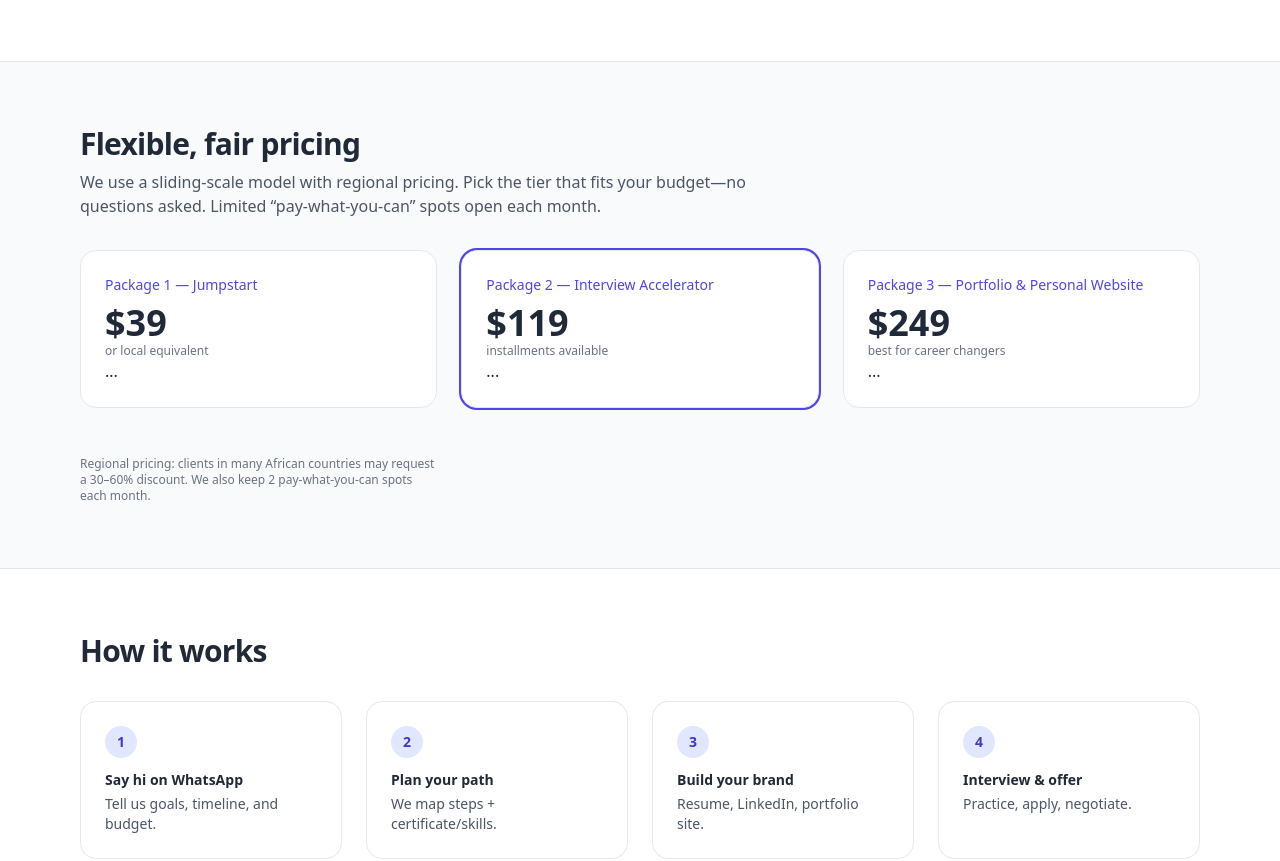
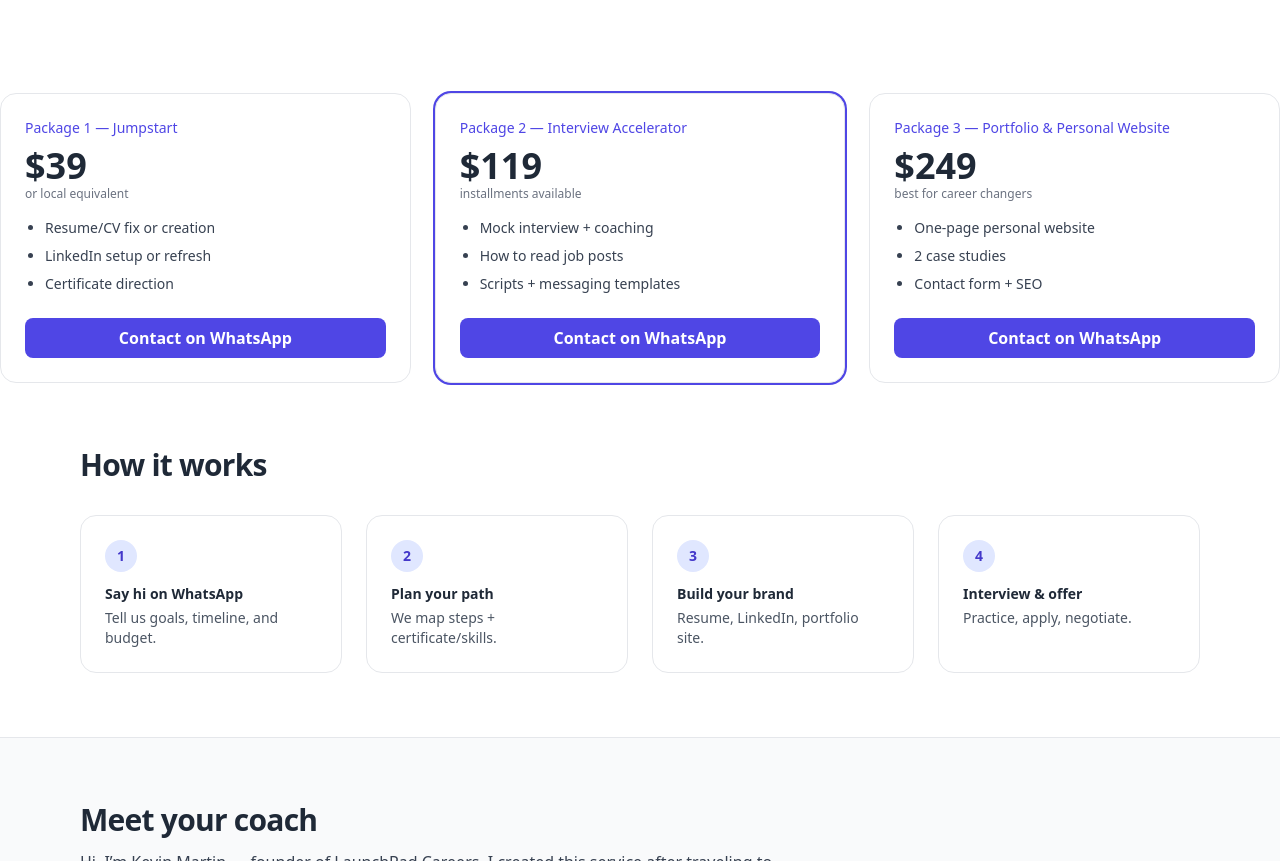
Before and after one commit to klkid969/launchpad-careers-site, a plain HTML site: page index.html in a window 1280 px wide. Shown: the part 1388-2249 px from the top of the page. Drawn offline with nearby package versions, Linux system fonts and the light colour scheme.

Commit message:
Update index.html

```diff
--- a/index.html
+++ b/index.html
@@ -148,42 +148,62 @@
 </div>
   </section>
 
-  <!-- Pricing -->
-  <section id="pricing" class="bg-gray-50 border-y">
-    <div class="max-w-6xl mx-auto px-4 py-16">
-      <h2 class="text-3xl font-bold tracking-tight">Flexible, fair pricing</h2>
-      <p class="mt-2 text-gray-600 max-w-2xl">
-        We use a sliding‑scale model with regional pricing. Pick the tier that fits your budget—no questions asked. Limited “pay‑what‑you‑can” spots open each month.
-      </p>
+ <div class="mt-8 grid md:grid-cols-3 gap-6">
 
-      <div class="mt-8 grid md:grid-cols-3 gap-6">
-        <!-- Package 1 in Pricing -->
+  <!-- Package 1 Pricing -->
   <div class="rounded-2xl border bg-white p-6">
     <p class="text-sm font-medium text-indigo-600">Package 1 — Jumpstart</p>
     <p class="mt-2 text-4xl font-extrabold">$39</p>
     <p class="text-xs text-gray-500">or local equivalent</p>
-  ...
+    <ul class="mt-4 space-y-2 text-sm text-gray-700 list-disc ml-5">
+      <li>Resume/CV fix or creation</li>
+      <li>LinkedIn setup or refresh</li>
+      <li>Certificate direction</li>
+    </ul>
+    <a
+      href="https://wa.me/19292574436?text=I%20am%20interested%20in%20Package%201%20-%20Jumpstart"
+      class="mt-6 block text-center rounded-lg bg-indigo-600 text-white py-2 font-semibold hover:bg-indigo-700"
+    >
+      Contact on WhatsApp
+    </a>
   </div>
 
-<!-- Package 2 in Pricing -->
+  <!-- Package 2 Pricing -->
   <div class="rounded-2xl border bg-white p-6 ring-2 ring-indigo-600">
     <p class="text-sm font-medium text-indigo-600">Package 2 — Interview Accelerator</p>
     <p class="mt-2 text-4xl font-extrabold">$119</p>
     <p class="text-xs text-gray-500">installments available</p>
-  ...
+    <ul class="mt-4 space-y-2 text-sm text-gray-700 list-disc ml-5">
+      <li>Mock interview + coaching</li>
+      <li>How to read job posts</li>
+      <li>Scripts + messaging templates</li>
+    </ul>
+    <a
+      href="https://wa.me/19292574436?text=I%20am%20interested%20in%20Package%202%20-%20Interview%20Accelerator"
+      class="mt-6 block text-center rounded-lg bg-indigo-600 text-white py-2 font-semibold hover:bg-indigo-700"
+    >
+      Contact on WhatsApp
+    </a>
   </div>
 
-<!-- Package 3 in Pricing -->
+  <!-- Package 3 Pricing -->
   <div class="rounded-2xl border bg-white p-6">
     <p class="text-sm font-medium text-indigo-600">Package 3 — Portfolio &amp; Personal Website</p>
     <p class="mt-2 text-4xl font-extrabold">$249</p>
     <p class="text-xs text-gray-500">best for career changers</p>
-  ...
+    <ul class="mt-4 space-y-2 text-sm text-gray-700 list-disc ml-5">
+      <li>One-page personal website</li>
+      <li>2 case studies</li>
+      <li>Contact form + SEO</li>
+    </ul>
+    <a
+      href="https://wa.me/19292574436?text=I%20am%20interested%20in%20Package%203%20-%20Portfolio%20%26%20Website"
+      class="mt-6 block text-center rounded-lg bg-indigo-600 text-white py-2 font-semibold hover:bg-indigo-700"
+    >
+      Contact on WhatsApp
+    </a>
   </div>
 
-      <p class="mt-6 text-xs text-gray-500">
-        Regional pricing: clients in many African countries may request a 30–60% discount. We also keep 2 pay‑what‑you‑can spots each month.
-      </p>
 </div>
 </section>
 
```
Lines whose indentation alone changed are shown as unchanged.
